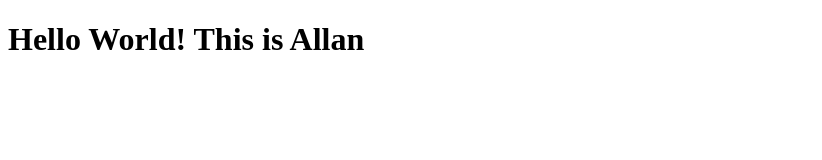
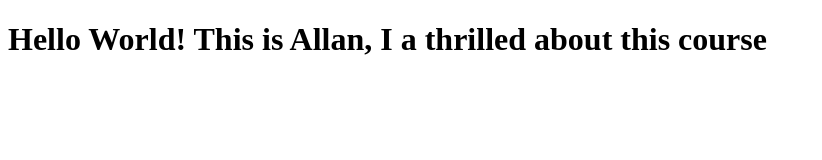
Before and after one commit to moltenRice/angularjs-test, a plain HTML site: page index.html in a window 1280 px wide. Shown: the whole page, without its empty margins (0-822 px from the left). Drawn offline with Linux system fonts and the light colour scheme.

Commit message:
New version of webfiles

```diff
--- a/index.html
+++ b/index.html
@@ -17,7 +17,7 @@
             <p class="browsehappy">You are using an <strong>outdated</strong> browser. Please <a href="#">upgrade your browser</a> to improve your experience.</p>
         <![endif]-->
 
-        <h1>Hello World! This is Allan</h1>
+        <h1>Hello World! This is Allan, I a thrilled about this course</h1>
 
         <script src="" async defer></script>
     </body>
```
